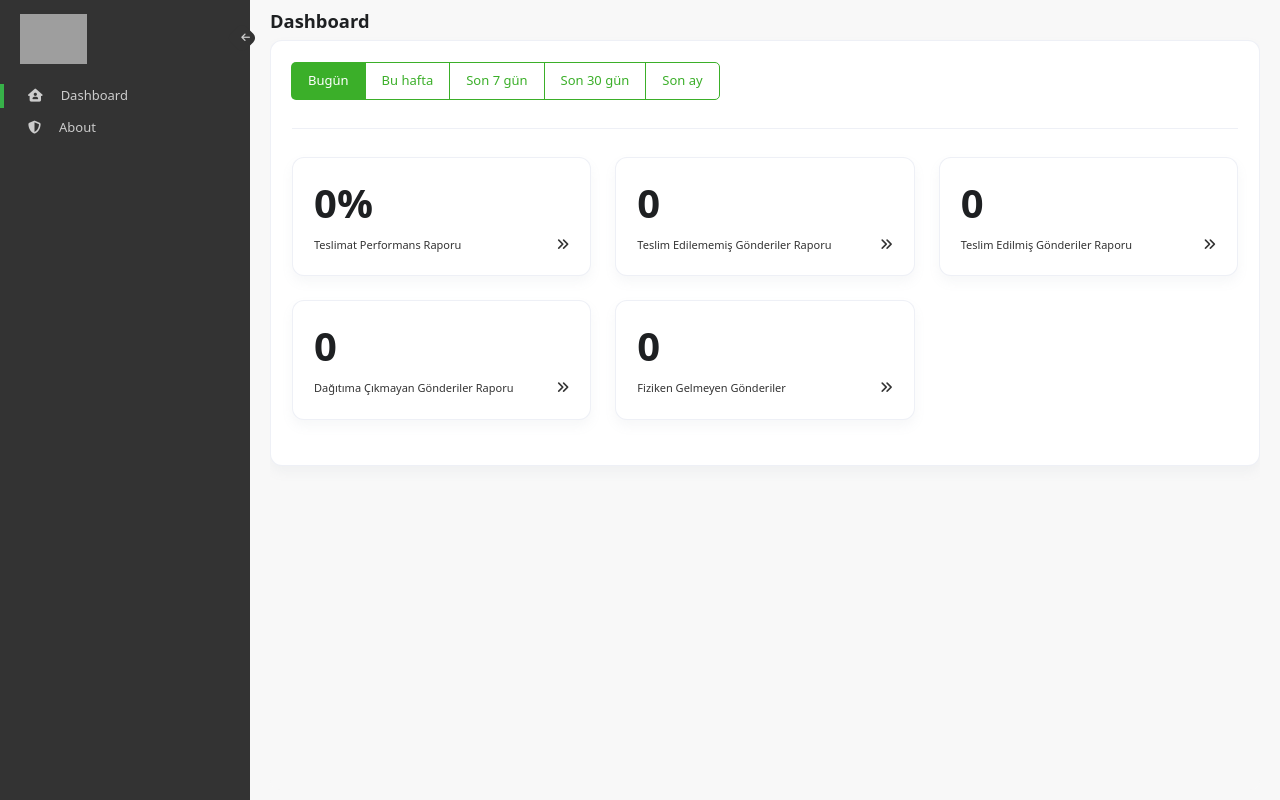
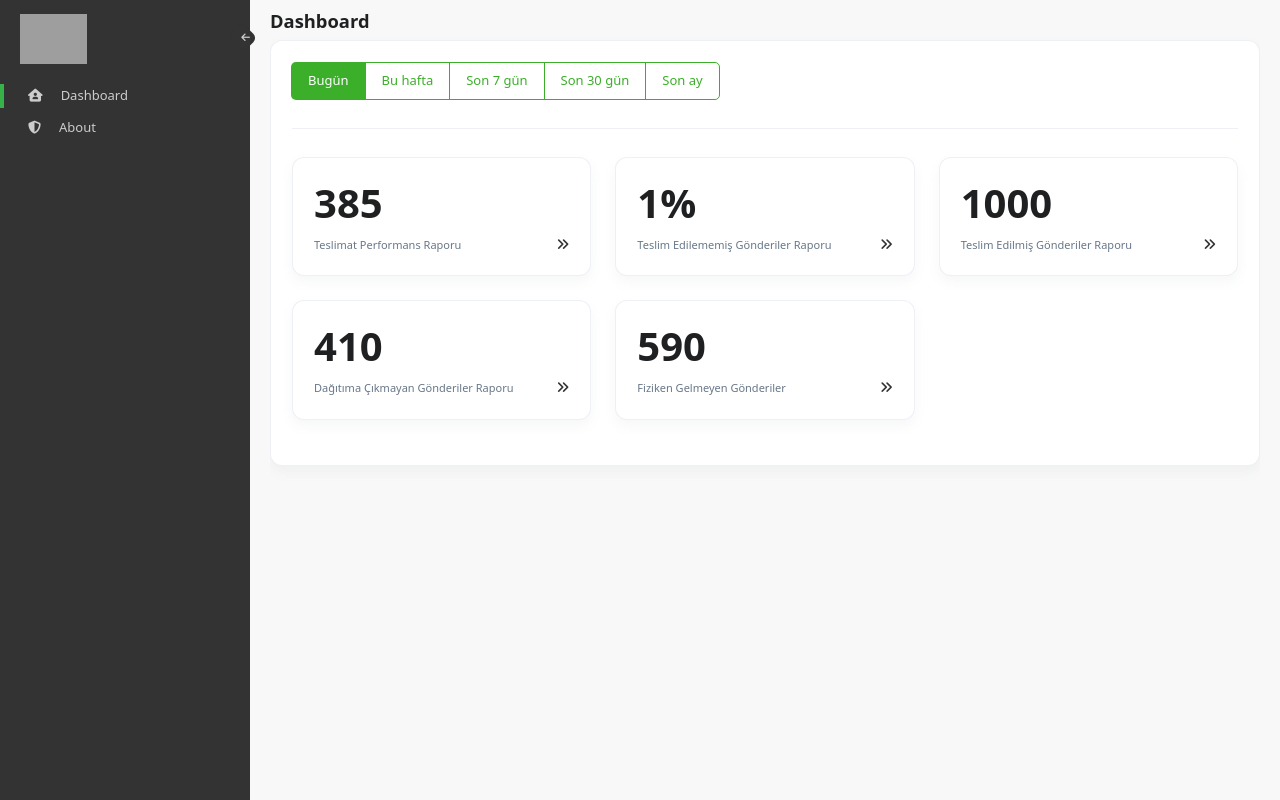
Before and after one commit to yunusemre/yet-react-redux-boilerplate, a React (Create React App) app: page / in a window 1280 px wide. Built offline with nearby package versions, Linux system fonts and the light colour scheme; grey boxes are pictures that could not be loaded.

Commit message:
update dashboard list

```diff
--- a/src/assets/scss/index.scss
+++ b/src/assets/scss/index.scss
@@ -44,6 +44,10 @@ body {
   cursor: pointer;
 }
 
+.bold {
+  font-weight: bold;
+}
+
 .page-container {
   width: 100%;
   background: #f8f8f8;
--- a/src/views/home/index.tsx
+++ b/src/views/home/index.tsx
@@ -8,6 +8,38 @@ import { Link } from 'react-router-dom';
 const Home = () => {
   const { t } = useTranslation();
   const [value, setValue] = useState<number>(1);
+  const dashboardData = [
+    {
+      name: 'dashboard.teslimatPerformansRaporu',
+      count: Math.ceil(Math.random() * 1000),
+      url: '#',
+      prefix: '',
+    },
+    {
+      name: 'dashboard.teslimEdilememisGönderilerRaporu',
+      count: Math.ceil(Math.random() * 100),
+      url: '#',
+      prefix: '%',
+    },
+    {
+      name: 'dashboard.teslimEdilmisGönderilerRaporu',
+      count: Math.ceil(Math.random() * 1000),
+      url: '#',
+      prefix: '',
+    },
+    {
+      name: 'dashboard.dagitimaCikmayanGonderilerRaporu',
+      count: Math.ceil(Math.random() * 1000),
+      url: '#',
+      prefix: '',
+    },
+    {
+      name: 'dashboard.fizikenGelmeyenGonderiler',
+      count: Math.ceil(Math.random() * 1000),
+      url: '#',
+      prefix: '',
+    },
+  ];
   const homeFilter = [
     {
       name: 'today',
@@ -58,14 +90,16 @@ const Home = () => {
               <hr />
               <div className="boxes">
                 <Row>
-                  <Col sm={12} md={6} lg={4} xl={4} className="mb-4">
-                    <Link to="#" className="box">
+                  {dashboardData.map(({ name, url, prefix, count }: any, index: number) => (
+                    <Col key={index} sm={12} md={6} lg={4} xl={4} className="mb-4">
+                      <Link to={url} className="box">
                         <Card className="card-hover-shadow">
                           <Card.Body>
-                          <h1 className="box-title">0%</h1>
-                          <span className="box-content">
-                            {t('dashboard.teslimatPerformansRaporu')}
-                          </span>
+                            <h1 className="box-title bold">
+                              {count}
+                              {prefix}
+                            </h1>
+                            <span className="box-content text-body">{t(name)}</span>
                             <span className="float-end">
                               <i className="fa-sharp fa-solid fa-angles-right"></i>
                             </span>
@@ -73,66 +107,7 @@ const Home = () => {
                         </Card>
                       </Link>
                     </Col>
-                  <Col sm={12} md={6} lg={4} xl={4} className="mb-4" xs="2">
-                    <Link to="#" className="box">
-                      <Card className="card-hover-shadow">
-                        <Card.Body>
-                          <h1 className="box-title">0</h1>
-                          <span className="box-content">
-                            {t('dashboard.teslimEdilememisGönderilerRaporu')}
-                          </span>
-                          <span className="float-end">
-                            <i className="fa-sharp fa-solid fa-angles-right"></i>
-                          </span>
-                        </Card.Body>
-                      </Card>
-                    </Link>
-                  </Col>
-                  <Col sm={12} md={6} lg={4} xl={4} className="mb-4" xs="2">
-                    <Link to="#" className="box">
-                      <Card className="card-hover-shadow">
-                        <Card.Body>
-                          <h1 className="box-title">0</h1>
-                          <span className="box-content">
-                            {t('dashboard.teslimEdilmisGönderilerRaporu')}
-                          </span>
-                          <span className="float-end">
-                            <i className="fa-sharp fa-solid fa-angles-right"></i>
-                          </span>
-                        </Card.Body>
-                      </Card>
-                    </Link>
-                  </Col>
-                  <Col sm={12} md={6} lg={4} xl={4} className="mb-4" xs="2">
-                    <Link to="#" className="box">
-                      <Card className="card-hover-shadow">
-                        <Card.Body>
-                          <h1 className="box-title">0</h1>
-                          <span className="box-content">
-                            {t('dashboard.dagitimaCikmayanGonderilerRaporu')}
-                          </span>
-                          <span className="float-end">
-                            <i className="fa-sharp fa-solid fa-angles-right"></i>
-                          </span>
-                        </Card.Body>
-                      </Card>
-                    </Link>
-                  </Col>
-                  <Col sm={12} md={6} lg={4} xl={4} className="mb-4" xs="2">
-                    <Link to="#" className="box">
-                      <Card className="card-hover-shadow">
-                        <Card.Body>
-                          <h1 className="box-title">0</h1>
-                          <span className="box-content">
-                            {t('dashboard.fizikenGelmeyenGonderiler')}
-                          </span>
-                          <span className="float-end">
-                            <i className="fa-sharp fa-solid fa-angles-right"></i>
-                          </span>
-                        </Card.Body>
-                      </Card>
-                    </Link>
-                  </Col>
+                  ))}
                 </Row>
               </div>
             </Card.Body>
```
Lines whose indentation alone changed are shown as unchanged.
